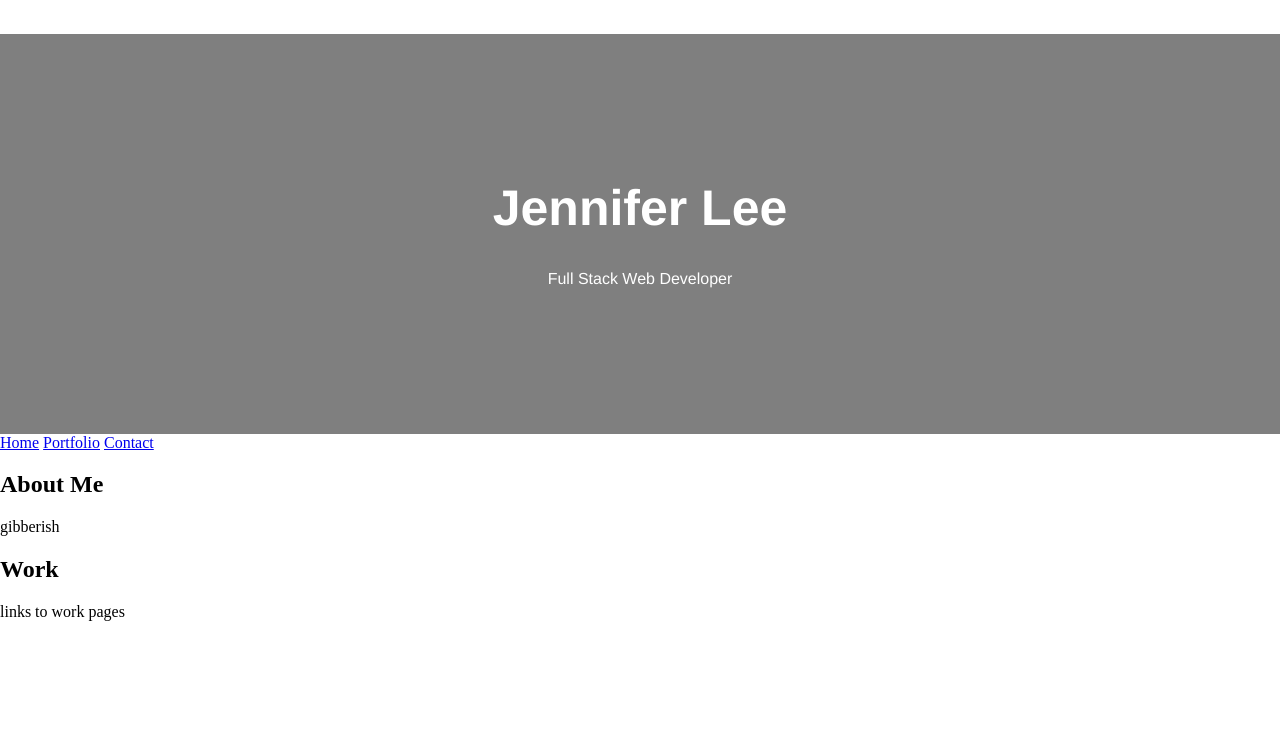
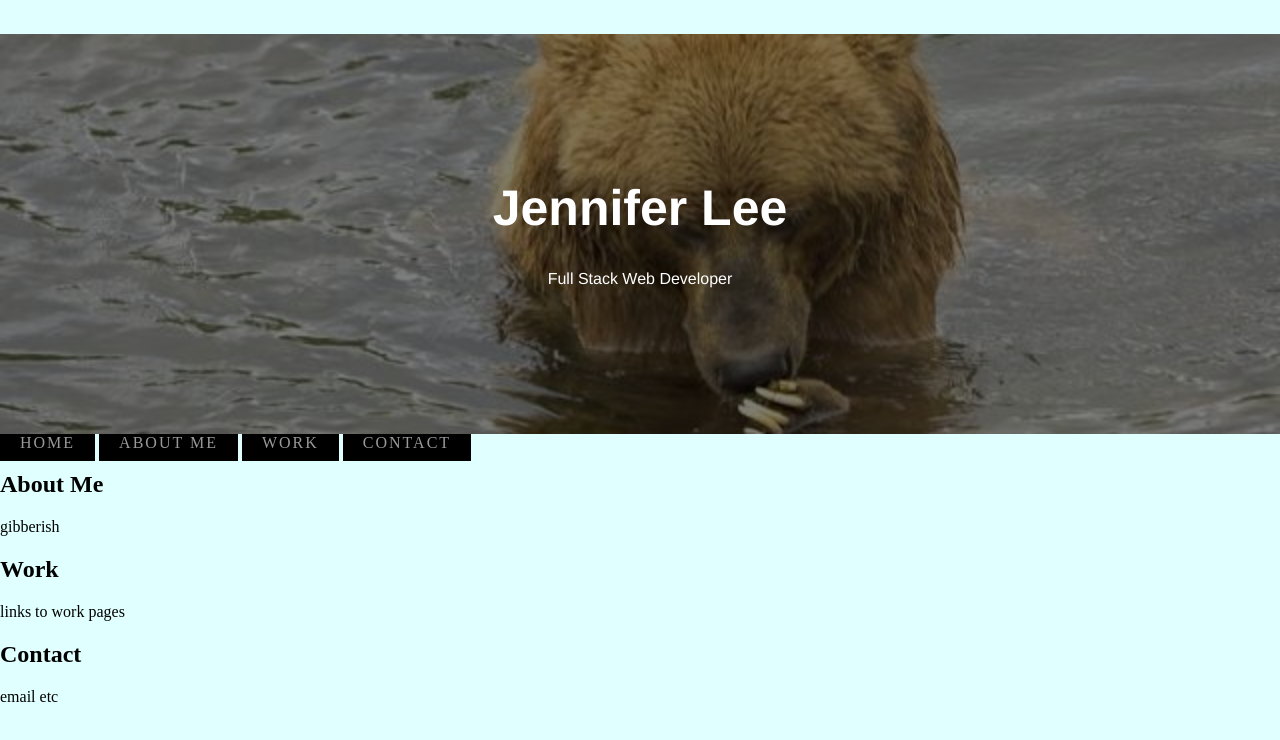
Before and after one commit to JLee3883/Jenn-s-Portfolio, a plain HTML site: page JennsPortfolio.html in a window 1280 px wide. Drawn offline with Linux system fonts and the light colour scheme.

Commit message:
updated navi bar

```diff
--- a/Assets/styles.css
+++ b/Assets/styles.css
@@ -1,16 +1,18 @@
 body, html {
+    background-color: lightcyan;
     height: 100%;
     margin: 0;
     font-family:'Times New Roman', Times, serif;
 }
 
 .header-hero-image {
-    background-image: linear-gradient(rgba(0, 0, 0, 0.5), rgba(0, 0, 0, 0.5)), url(placeholding-bear.jfif);
+    background-image: linear-gradient(rgba(0, 0, 0, 0.5), rgba(0, 0, 0, 0.5)), url(./Images/placeholding-bear.jfif);
     height: 50%;
+    position: relative;
     background-position: center;
     background-repeat: no-repeat;
     background-size: cover;
-    position: relative;
+
 }
 
 .header-hero-text {
@@ -23,6 +25,28 @@ body, html {
     color: white;
 }
 
-.header {
-    overflow: hidden;
+.nav ul {
+    color:darkslategray;
+    font-weight: bold;
+    text-decoration: none;
+    font-size: 25px;
+    max-width: 1000px;
 }
+
+.btn{
+    color:#999;
+    background:rgba(0, 0, 0);
+    padding:10px 20px;
+    text-decoration:none;
+    letter-spacing:2px;
+    text-transform:uppercase;
+    text-align: center;
+}
+
+.btn:hover{
+    border:none;
+    background:rgba(0, 0, 0, 0.4);
+    background:#fff;
+    padding:20px;
+    color: #000;
+}
--- a/JennsPortfolio.html
+++ b/JennsPortfolio.html
@@ -10,18 +10,24 @@
 
     <body>
 
-            <div class="header-hero-image">
+        <header class="header-hero-image">
             <div class="header-hero-text">
                 <h1 style="font-size:50px">Jennifer Lee</h1>
                 <p>Full Stack Web Developer</p>
             </div>
-            </div>
+        </header>
 
+        <main>
             <nav class="nav ul">
-                <a href="#">Home</a>
-                <a href="#">Portfolio</a>
-                <a href="#">Contact</a>
+                <a href="#" class="btn">Home</a>
+                <a href="#" class="btn">About Me</a>
+                <a href="#" class="btn">Work</a>
+                <a href="#" class="btn">Contact</a>
             </nav>
+
+
+
+
 
             <section>
                 <h2>About Me</h2>
@@ -32,3 +38,17 @@
                 <h2>Work</h2>
                 <p>links to work pages</p>
             </Section>
+
+            <section>
+                <h2>Contact</h2>
+                <p>email etc</p>
+            </section>
+
+        </main>
+
+        <footer>
+
+        </footer>
+
+    </body>
+</html>
```
